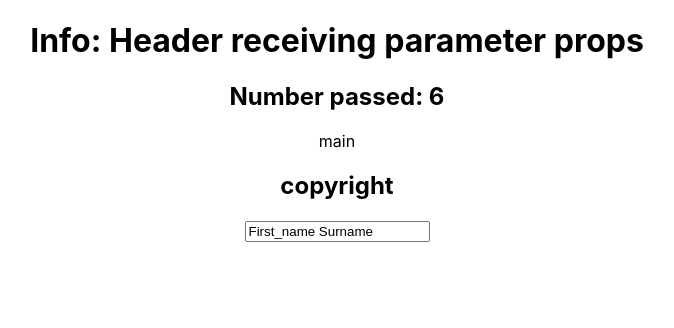
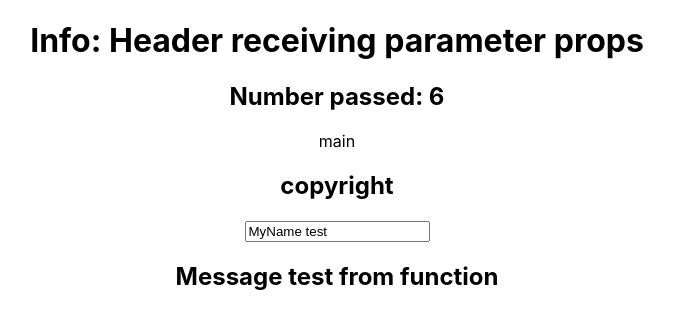
Before and after one commit to dkage/react_django_course, a React (Create React App) app in the folder first-react-app/: page / in a window 1280 px wide. Shown: the top 328 px of the page, without its empty margins (303-977 px from the left). Built offline with nearby package versions, Linux system fonts and the light colour scheme.

Commit message:
48. Life Cycle Methods class

```diff
--- a/first-react-app/src/App.js
+++ b/first-react-app/src/App.js
@@ -6,6 +6,10 @@ import './App.css';
 
 function createAlert() {
     alert('Test alert');
+}
+
+function ShowMessage () {
+    return <h2>Message test from function</h2>
 }
 
 
@@ -18,6 +22,8 @@ function App() {
             <p>main</p>
 
             <Footer myAlert={createAlert} trademark={'copyright'}/>
+
+            <ShowMessage toShow={true}/>
         </div>
     );
 
--- a/first-react-app/src/components/footer.js
+++ b/first-react-app/src/components/footer.js
@@ -4,13 +4,16 @@ import React, { Component } from "react";
 class Footer extends Component {
 
     state = {
-        name: 'First_name Surname',
+        name: '',
     }
 
     changed = event => {
-        // console.log('changed', event.target.value);
         this.setState({name: event.target.value})
         console.log(this.state.name);
+    }
+
+    componentDidMount() {
+        this.setState({name: 'MyName test'})
     }
 
     render() {
```
